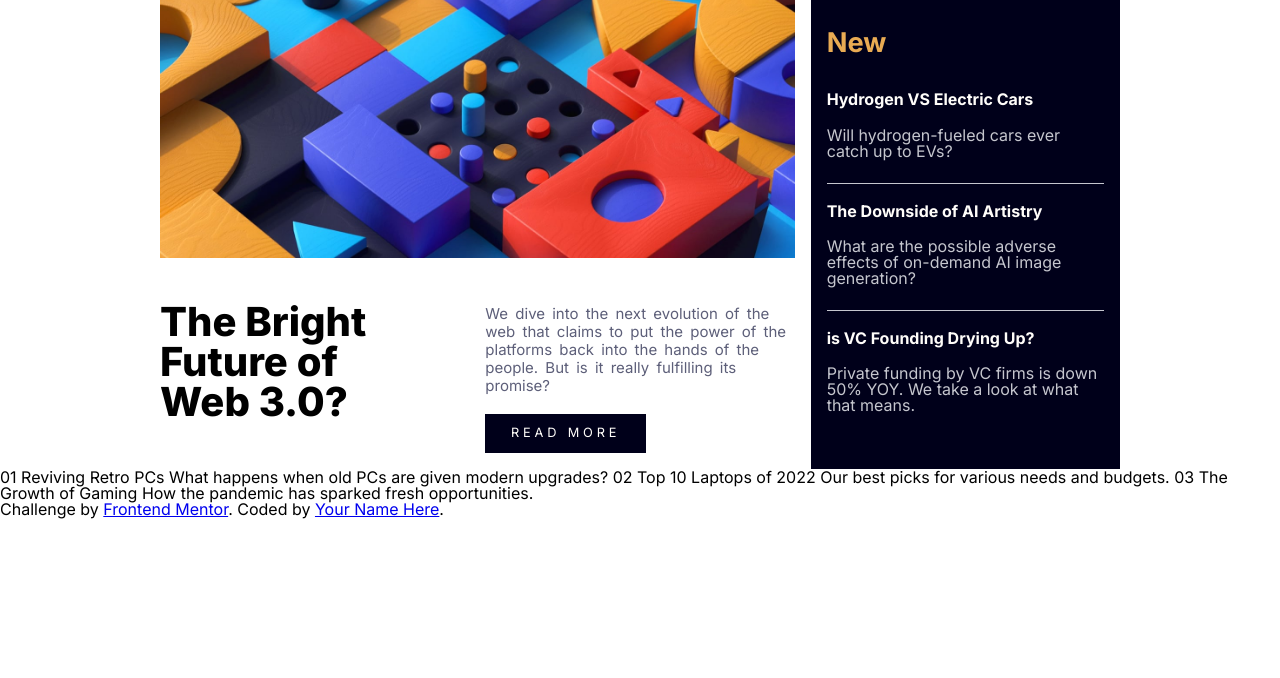
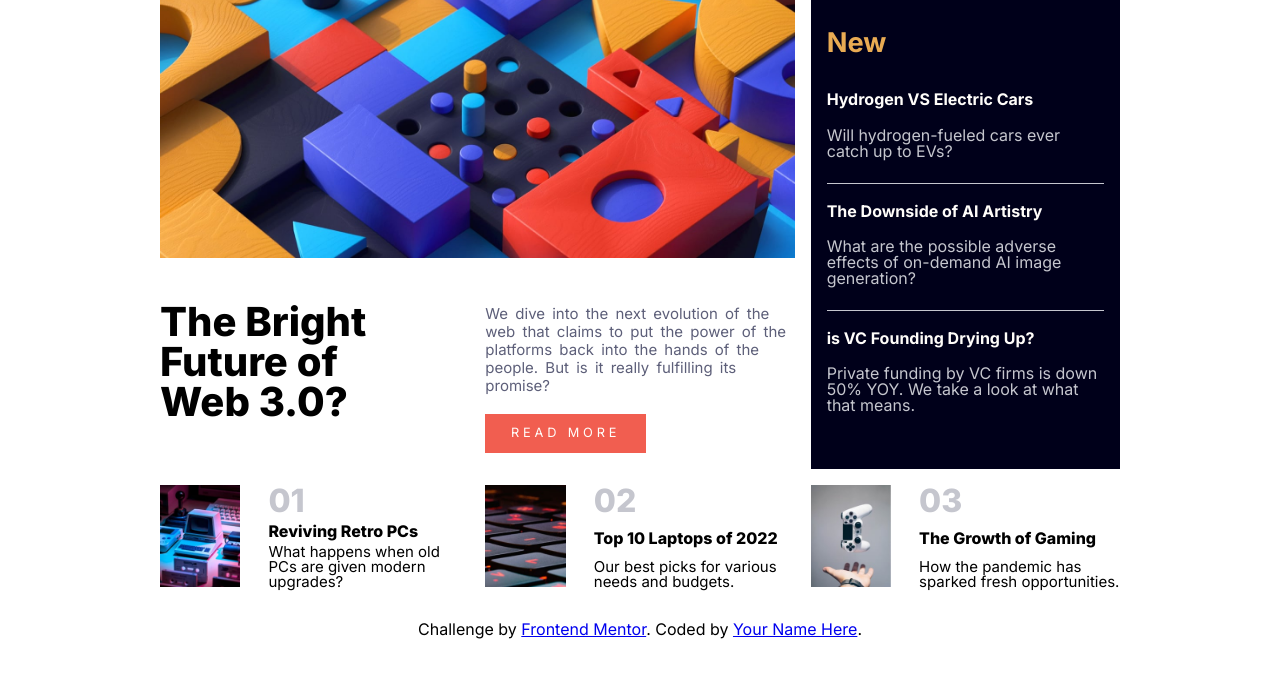
Before and after one commit to amir-m-s/frontendmentor-news-homepage, a plain HTML site: page index.html in a window 1280 px wide. Shown: the part 68-746 px from the top of the page. Drawn offline with Linux system fonts and the light colour scheme.

Commit message:
Card section style

```diff
--- a/assets/css/style.css
+++ b/assets/css/style.css
@@ -236,7 +236,7 @@ h2 {
 
 .readmore-btn a {
   display: inline-block;
-  background-color: var(--Very-dark-blue);
+  background-color: var(--soft-red);
   color: var(--off-white);
   text-decoration: none;
   padding: 1em 2em;
@@ -247,7 +247,7 @@ h2 {
 }
 
 .readmore-btn a:hover {
-  background-color: hsl(240, 100%, 17%);
+  background-color: var(--Very-dark-blue);
 }
 
 /* New Column Style */
@@ -293,3 +293,46 @@ h2 {
 .new-column li:last-child {
   border: none;
 }
+
+.card {
+  display: grid;
+  justify-content: space-between;
+  grid-template-columns: 1fr 2fr;
+  gap: 0.5em;
+}
+
+.card .number {
+  color: var(--grayish-blue);
+  font-weight: 800;
+  font-size: 2em;
+}
+
+.card-img img {
+  max-width: 80%;
+}
+
+.card .card-content {
+  display: flex;
+  flex-direction: column;
+  justify-content: space-between;
+}
+
+.card-content h2 {
+  font-size: 1em;
+  font-weight: 800;
+}
+
+.card-content a {
+  color: inherit;
+  transition: 0.3s ease-in-out;
+  text-decoration: none;
+}
+
+.card-content a:hover {
+  color: var(--soft-red);
+}
+
+.attribution {
+  text-align: center;
+  padding: 2em 0 0;
+}
--- a/index.html
+++ b/index.html
@@ -103,12 +103,38 @@
             <a href="#">Read more</a>
           </div>
         </div>
+        <div class="card">
+          <div class="card-img">
+            <img src="./assets/images/image-retro-pcs.jpg" alt="" />
+          </div>
+          <div class="card-content">
+            <div class="number">01</div>
+            <h2><a href="#">Reviving Retro PCs</a></h2>
+            <p>What happens when old PCs are given modern upgrades?</p>
+          </div>
+        </div>
+        <div class="card">
+          <div class="card-img">
+            <img src="./assets/images/image-top-laptops.jpg" />
+          </div>
+          <div class="card-content">
+            <div class="number">02</div>
+            <h2><a href="#">Top 10 Laptops of 2022</a></h2>
+            <p>Our best picks for various needs and budgets.</p>
+          </div>
+        </div>
+        <div class="card">
+          <div class="card-img">
+            <img src="./assets/images/image-gaming-growth.jpg" alt="">
+          </div>
+          <div class="card-content">
+            <div class="number">03</div>
+            <h2><a href="#">The Growth of Gaming</a></h2>
+            <p>How the pandemic has sparked fresh opportunities.</p>
+          </div>
+        </div>
       </div>
     </main>
-    01 Reviving Retro PCs What happens when old PCs are given modern upgrades?
-    02 Top 10 Laptops of 2022 Our best picks for various needs and budgets. 03
-    The Growth of Gaming How the pandemic has sparked fresh opportunities.
-
     <div class="attribution">
       Challenge by
       <a href="https://www.frontendmentor.io?ref=challenge" target="_blank"
```
